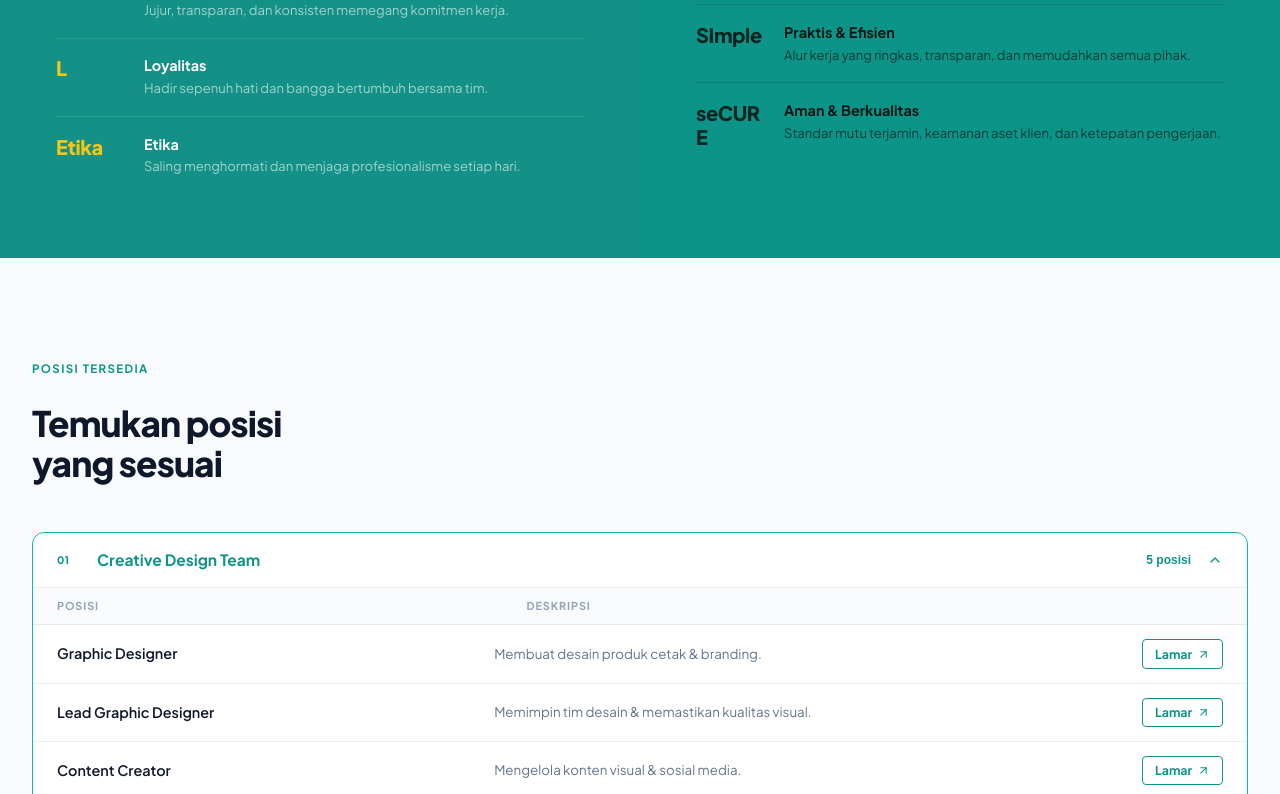
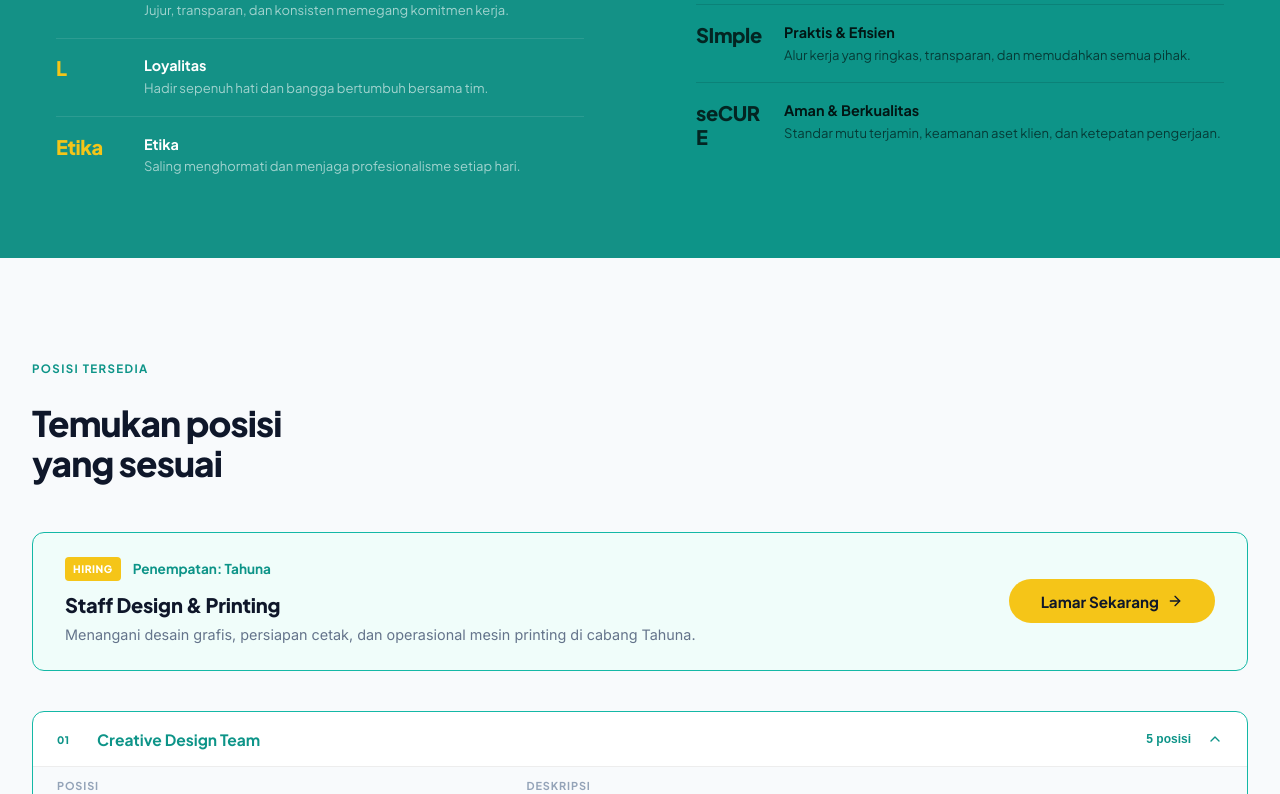
Before and after one commit to westminster-12/digicipta-new, a React (Vite) app: page /career in a window 1280 px wide. Shown: the part 2006-2800 px from the top of the page. Built offline with nearby package versions, Linux system fonts and the light colour scheme; no server answers.

Commit message:
career tahuna

```diff
--- a/src/pages/Career.css
+++ b/src/pages/Career.css
@@ -479,6 +479,71 @@
   color: var(--color-text-heading);
 }
 
+/* SPECIAL JOB LISTING */
+.special-job-listing {
+  background-color: #f0fdfa;
+  border: 1px solid #14b8a6;
+  padding: 1.5rem 2rem;
+  border-radius: var(--radius-lg);
+  margin-bottom: 2.5rem;
+  display: flex;
+  justify-content: space-between;
+  align-items: center;
+  gap: 1.5rem;
+}
+
+.special-job-info {
+  display: flex;
+  flex-direction: column;
+  gap: 0.5rem;
+}
+
+.special-job-meta {
+  display: flex;
+  align-items: center;
+  gap: 0.75rem;
+  margin-bottom: 0.25rem;
+}
+
+.special-job-badge {
+  background-color: var(--color-accent);
+  color: white;
+  padding: 0.25rem 0.5rem;
+  border-radius: var(--radius-sm);
+  font-size: 0.65rem;
+  font-weight: 800;
+  letter-spacing: 0.05em;
+  text-transform: uppercase;
+}
+
+.special-job-location {
+  color: var(--color-primary);
+  font-size: 0.85rem;
+  font-weight: 700;
+}
+
+.special-job-title {
+  font-family: 'Plus Jakarta Sans', sans-serif;
+  font-size: 1.25rem;
+  font-weight: 800;
+  color: var(--color-text-heading);
+  margin: 0;
+}
+
+.special-job-desc {
+  font-size: 0.9rem;
+  color: var(--color-text-muted);
+  line-height: 1.5;
+  margin: 0;
+}
+
+@media (max-width: 768px) {
+  .special-job-listing {
+    flex-direction: column;
+    align-items: flex-start;
+  }
+}
+
 .departments-list {
   display: flex;
   flex-direction: column;
--- a/src/pages/Career.jsx
+++ b/src/pages/Career.jsx
@@ -349,6 +349,24 @@ const Career = () => {
             </p> */}
           </div>
 
+          <div className="special-job-listing">
+            <div className="special-job-info">
+              <div className="special-job-meta">
+                <span className="special-job-badge">Hiring</span>
+                <span className="special-job-location">Penempatan: Tahuna</span>
+              </div>
+              <h3 className="special-job-title">Staff Design & Printing</h3>
+              <p className="special-job-desc">Menangani desain grafis, persiapan cetak, dan operasional mesin printing di cabang Tahuna.</p>
+            </div>
+            <button
+              type="button"
+              className="btn btn-accent"
+              onClick={() => handleOpenApply('Staff Design & Printing - Tahuna')}
+            >
+              Lamar Sekarang <ArrowRight size={16} />
+            </button>
+          </div>
+
           <div className="departments-list">
             {departments.map((dept, idx) => (
               <DeptAccordion
```
